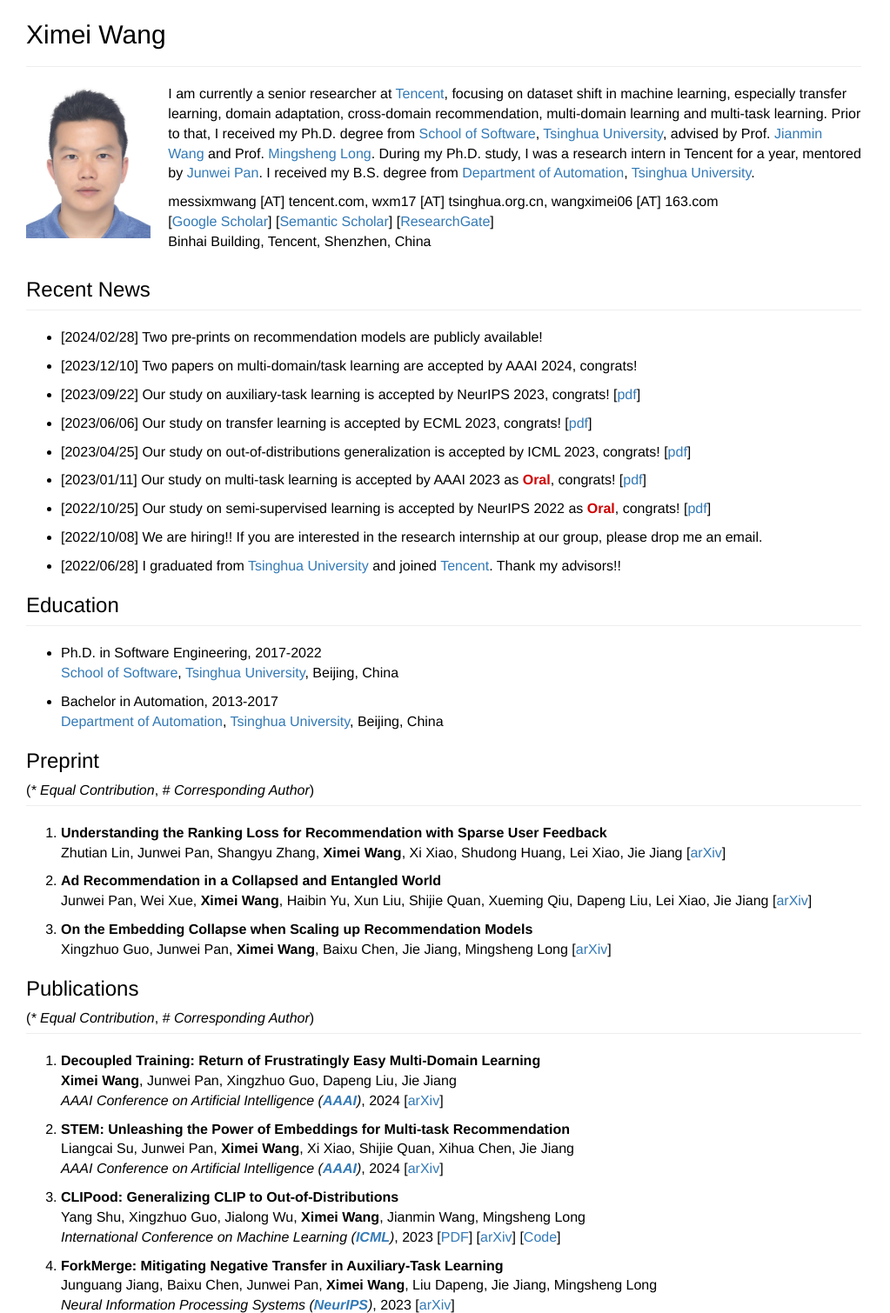
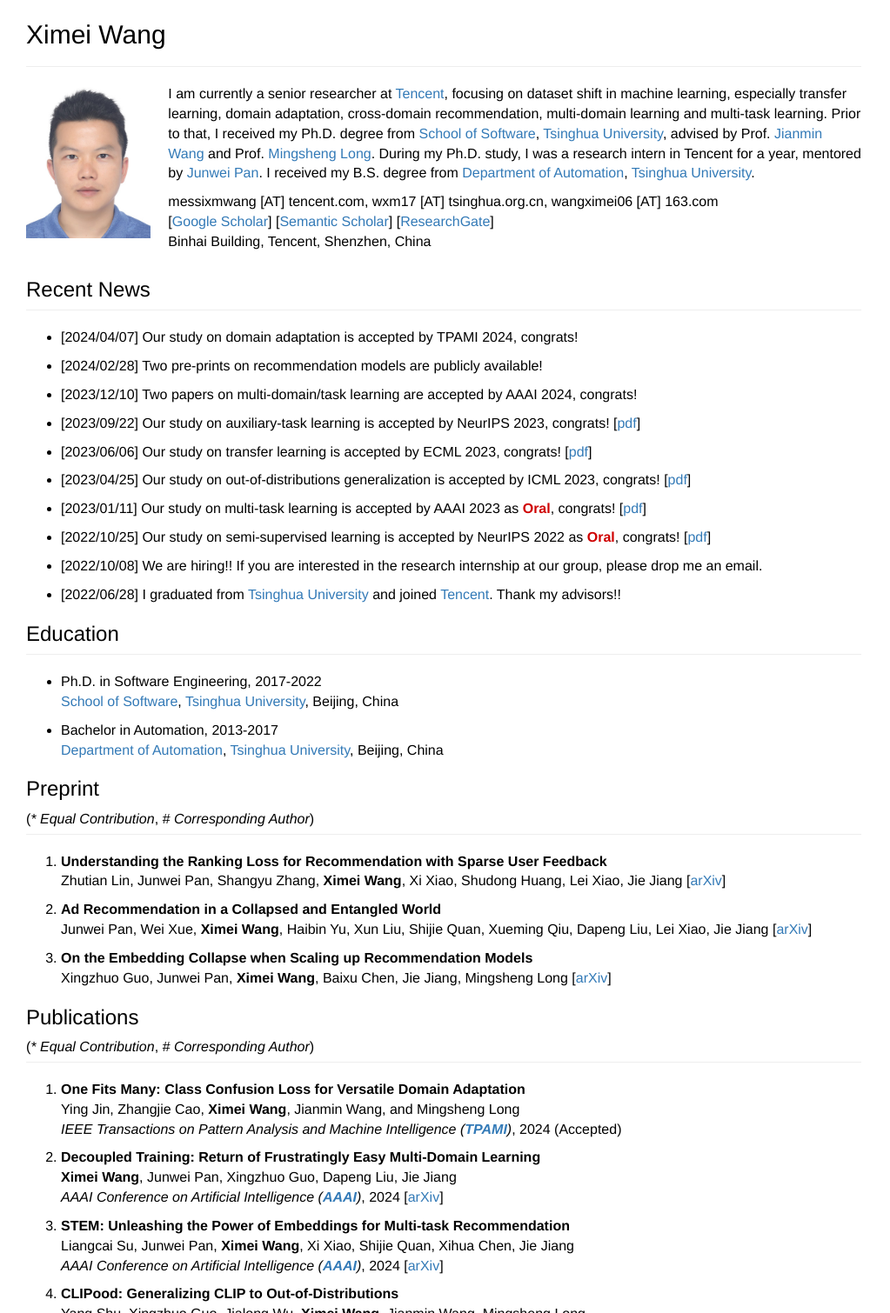
Before and after one commit to wxm17/wxm17.github.io, a plain HTML site: page index.html in a window 1280 px wide. Shown: the part 7-1517 px from the top of the page at 87% size, without its empty margins (0-1023 px from the left). Drawn offline with Linux system fonts and the light colour scheme.

Commit message:
add a new publication on TPAMI 2024

```diff
--- a/index.html
+++ b/index.html
@@ -42,6 +42,10 @@
 
       <h3>Recent News</h3><hr>
         <ul>
+            <li>
+                 <p>[2024/04/07] Our study on domain adaptation is accepted by TPAMI 2024, congrats! <br></p>
+             </li>
+
             <li>
                  <p>[2024/02/28] Two pre-prints on recommendation models are publicly available! <br></p>
              </li>
@@ -110,6 +114,12 @@
         (<em>* Equal Contribution</em>, <em># Corresponding Author</em>)
         <hr>
             <ol>
+                <!--  17-2024              -->
+                <li>
+                       <p><strong>One Fits Many: Class Confusion Loss for Versatile Domain Adaptation</strong><br>
+                               Ying Jin, Zhangjie Cao, <strong>Ximei Wang</strong>, Jianmin Wang, and Mingsheng Long <br>
+                           <em>IEEE Transactions on Pattern Analysis and Machine Intelligence (<a href="https://www.computer.org/csdl/journal/tp"><strong>TPAMI</strong></a>)</em>, 2024 (Accepted)</p>
+                </li>
                 <!--  16-2024              -->
                 <li>
                        <p><strong>Decoupled Training: Return of Frustratingly Easy Multi-Domain Learning</strong><br>
```
